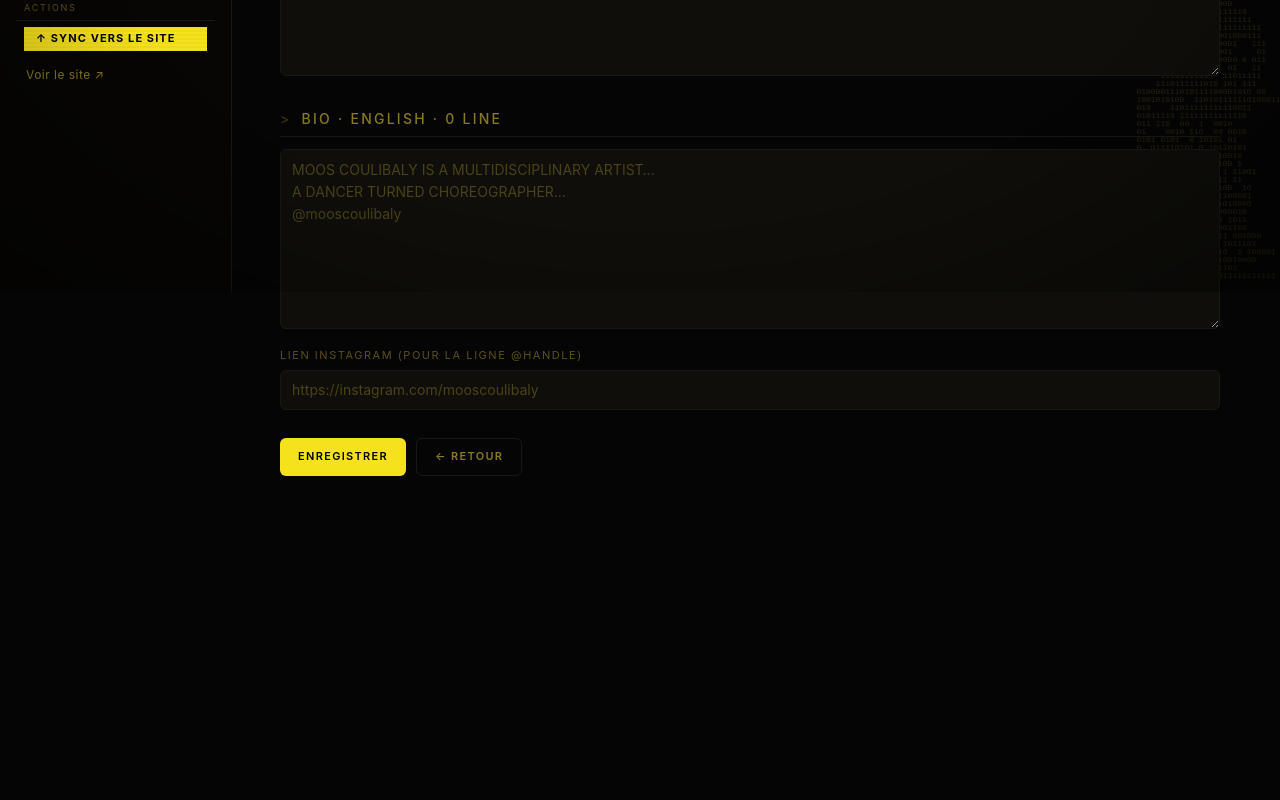
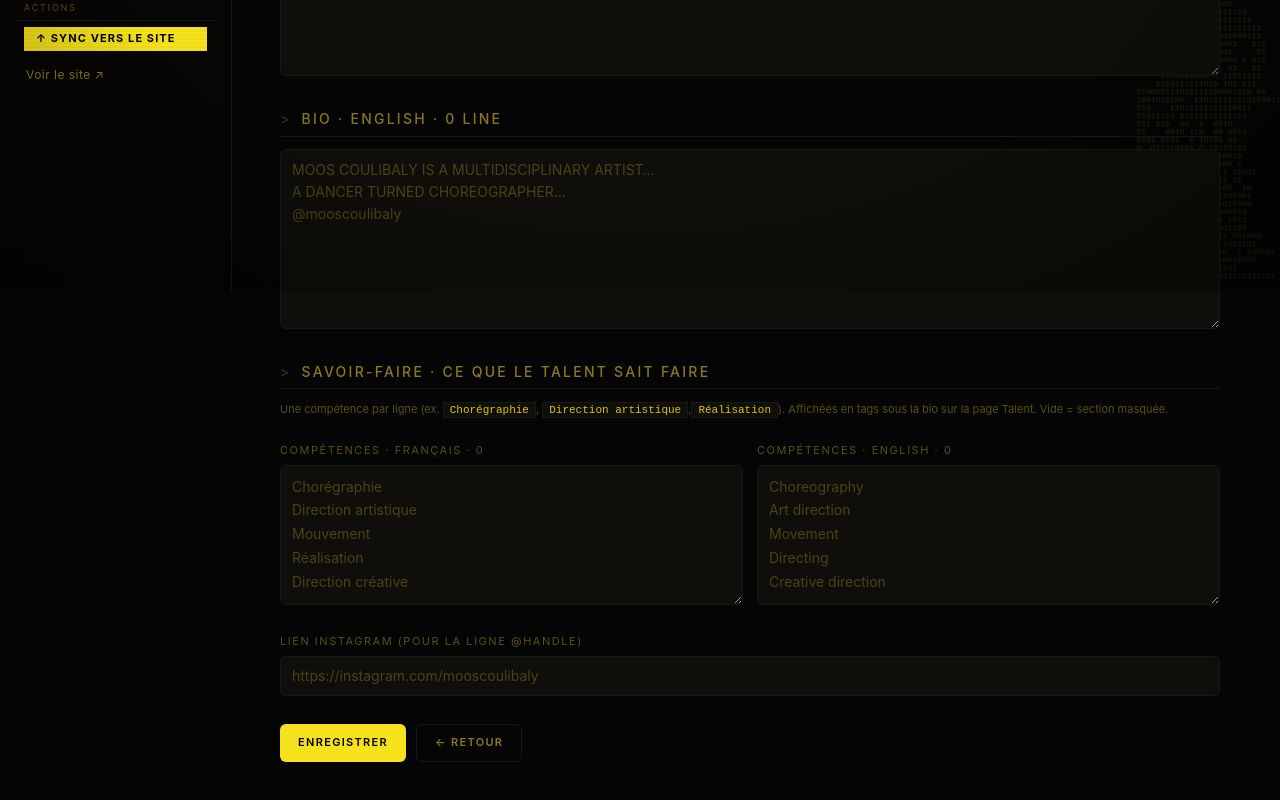
Before and after one commit to lesgriots/lesgriots-platform, a Next.js app in the folder apps/backoffice/: page /site/talent in a window 1280 px wide. Shown: the part 508-1308 px from the top of the page. Before the commit the page ends 1184 px from the top, so only its background shows below. Built offline with nearby package versions, Linux system fonts and the light colour scheme; a web font is replaced by a local one.

Commit message:
Talent: champ savoir-faire (skills bilingue) — editeur BO + rendu site en tags sous la bio

```diff
--- a/apps/backoffice/app/site/talent/page.jsx
+++ b/apps/backoffice/app/site/talent/page.jsx
@@ -19,6 +19,9 @@ export default function TalentEditorPage() {
   const [msgKind, setMsgKind] = useState("ok");
   const [fr, setFr] = useState("");
   const [en, setEn] = useState("");
+  // Savoir-faire / compétences du talent (1 par ligne, bilingue comme la bio).
+  const [skillsFr, setSkillsFr] = useState("");
+  const [skillsEn, setSkillsEn] = useState("");
   const [portrait, setPortrait] = useState("");
   const [hoverVideo, setHoverVideo] = useState("");
   const [instagramUrl, setInstagramUrl] = useState("");
@@ -36,6 +39,9 @@ export default function TalentEditorPage() {
         const bio = v.bio || { fr: [], en: [] };
         setFr((bio.fr || []).join("\n"));
         setEn((bio.en || []).join("\n"));
+        const skills = v.skills || { fr: [], en: [] };
+        setSkillsFr((skills.fr || []).join("\n"));
+        setSkillsEn((skills.en || []).join("\n"));
         setPortrait(v.portrait || "");
         setHoverVideo(v.hoverVideo || "");
         setInstagramUrl(v.instagramUrl || "");
@@ -80,6 +86,7 @@ export default function TalentEditorPage() {
     flash("", "ok");
     const payload = {
       bio: { fr: splitLines(fr), en: splitLines(en) },
+      skills: { fr: splitLines(skillsFr), en: splitLines(skillsEn) },
       portrait: portrait.trim(),
       hoverVideo: hoverVideo.trim(),
       instagramUrl: instagramUrl.trim(),
@@ -191,7 +198,33 @@ export default function TalentEditorPage() {
         placeholder={"MOOS COULIBALY IS A MULTIDISCIPLINARY ARTIST…\nA DANCER TURNED CHOREOGRAPHER…\n@mooscoulibaly"}
       />
 
-      <label>Lien Instagram (pour la ligne @handle)</label>
+      <h2 style={{ marginTop: 28 }}>Savoir-faire · ce que le talent sait faire</h2>
+      <p className="note" style={{ marginTop: 0, marginBottom: 10 }}>
+        Une compétence par ligne (ex. <code>Chorégraphie</code>, <code>Direction artistique</code>,
+        <code>Réalisation</code>). Affichées en tags sous la bio sur la page Talent. Vide = section masquée.
+      </p>
+      <div className="row">
+        <div>
+          <label>Compétences · Français · {splitLines(skillsFr).length}</label>
+          <textarea
+            value={skillsFr}
+            onChange={(e) => setSkillsFr(e.target.value)}
+            style={{ minHeight: 140, lineHeight: 1.7 }}
+            placeholder={"Chorégraphie\nDirection artistique\nMouvement\nRéalisation\nDirection créative"}
+          />
+        </div>
+        <div>
+          <label>Compétences · English · {splitLines(skillsEn).length}</label>
+          <textarea
+            value={skillsEn}
+            onChange={(e) => setSkillsEn(e.target.value)}
+            style={{ minHeight: 140, lineHeight: 1.7 }}
+            placeholder={"Choreography\nArt direction\nMovement\nDirecting\nCreative direction"}
+          />
+        </div>
+      </div>
+
+      <label style={{ marginTop: 24 }}>Lien Instagram (pour la ligne @handle)</label>
       <input
         value={instagramUrl}
         onChange={(e) => setInstagramUrl(e.target.value)}
```
Also changed, not shown: 2 other files (tests, documents, lock files or other folders).
